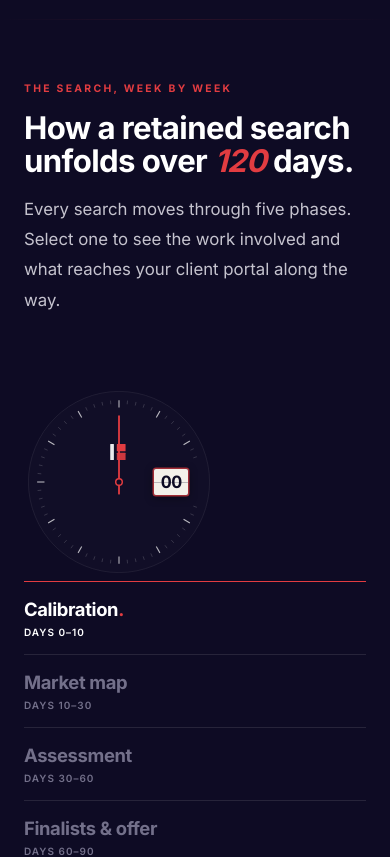
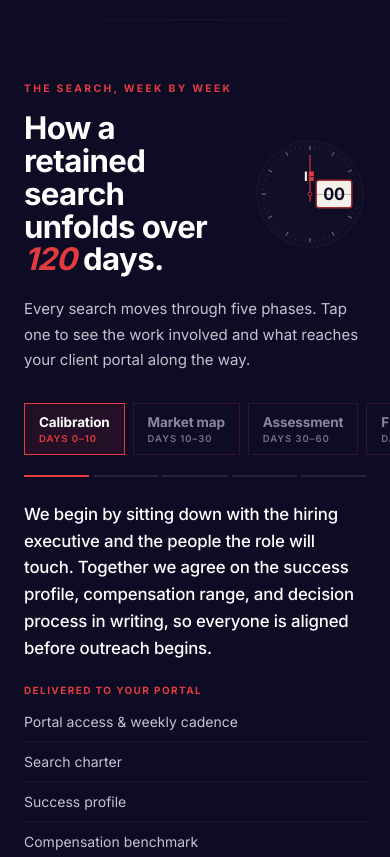
Before and after one commit to rc562/bound-search-partners, a React (Vite) app: page / in a window 390 px wide. Shown: the part 3500-4357 px from the top of the page. Built offline with nearby package versions, Linux system fonts and the light colour scheme.

Commit message:
Add files via upload

```diff
--- a/src/App.jsx
+++ b/src/App.jsx
@@ -541,17 +541,29 @@ function Timeline({ variant }) {
     return (
       <section id="process" ref={ref} data-screen-label="Timeline" style={{ padding: "var(--section-y) 0", background: "var(--night)", overflow: "hidden" }}>
         <Wrap>
-          <div style={{ display: "grid", gridTemplateColumns: mobile ? "1fr" : "1fr 300px", gap: "clamp(2rem,4vw,5rem)", alignItems: "start" }}>
-            <div>{head}</div>
-            <div style={{ justifySelf: mobile ? "start" : "end", paddingTop: mobile ? 0 : 8, marginBottom: mobile ? 4 : 0 }}><SearchWatch day={watchDay} size={mobile ? 190 : 260} /></div>
+          <div style={{ display: "grid", gridTemplateColumns: mobile ? "1fr" : "1fr 300px", gap: mobile ? 0 : "clamp(2rem,4vw,5rem)", alignItems: "start" }}>
+            <div>{mobile ? (
+              <React.Fragment>
+                <Eyebrow style={{ marginBottom: 16 }}>The search, week by week</Eyebrow>
+                <div style={{ display: "grid", gridTemplateColumns: "1fr 112px", gap: 16, alignItems: "center", marginBottom: 20 }}>
+                  <Heading style={{ fontSize: "clamp(1.75rem,7.5vw,2.3rem)" }}>How a retained search unfolds over <em style={{ color: "var(--red)", fontStyle: "italic" }}>120</em> days.</Heading>
+                  <SearchWatch day={watchDay} size={112} />
+                </div>
+                <p style={{ fontSize: 15, lineHeight: 1.7, color: "var(--text-secondary)", margin: "0 0 28px" }}>Every search moves through five phases. Tap one to see the work involved and what reaches your client portal along the way.</p>
+              </React.Fragment>
+            ) : head}</div>
+            {!mobile && <div style={{ justifySelf: "end", paddingTop: 8 }}><SearchWatch day={watchDay} size={260} /></div>}
           </div>
           {mobile ? (
             <div>
-              {PHASES.map((p, i) => { const on = active === i; return (
-                <button key={i} onClick={() => pick(i)} aria-pressed={on} style={{ fontFamily: "inherit", background: "none", border: "none", borderTop: `1px solid ${on ? "var(--red)" : "rgba(255,255,255,.1)"}`, width: "100%", textAlign: "left", cursor: "pointer", padding: "16px 0", display: "flex", flexDirection: "column", alignItems: "flex-start", gap: 6, color: on ? "#fff" : "var(--text-faint)", transition: "all .35s" }}>
-                  <span style={{ fontSize: "1.15rem", fontWeight: 700, letterSpacing: "-.02em" }}>{p.t}<span style={{ color: on ? "var(--red)" : "transparent" }}>.</span></span>
-                  <span style={{ fontSize: 10, fontWeight: 600, letterSpacing: ".1em", textTransform: "uppercase", whiteSpace: "nowrap" }}>{p.d}</span>
-                </button>); })}
+              <div className="v2-hscroll" style={{ display: "flex", gap: 8, overflowX: "auto", margin: "0 calc(-1 * var(--gutter))", padding: "2px var(--gutter) 6px", scrollbarWidth: "none", WebkitOverflowScrolling: "touch" }}>
+                {PHASES.map((p, i) => { const on = active === i; return (
+                  <button key={i} onClick={() => pick(i)} aria-pressed={on} style={{ fontFamily: "inherit", flexShrink: 0, background: on ? "rgba(226,60,65,.1)" : "transparent", border: `1px solid ${on ? "var(--red)" : "var(--red-018)"}`, cursor: "pointer", padding: "10px 14px", display: "flex", flexDirection: "column", alignItems: "flex-start", gap: 3, color: on ? "#fff" : "var(--text-muted)", transition: "all .3s", minHeight: 44 }}>
+                    <span style={{ fontSize: 13.5, fontWeight: 700, letterSpacing: "-.01em", whiteSpace: "nowrap" }}>{p.t}</span>
+                    <span style={{ fontSize: 9.5, fontWeight: 600, letterSpacing: ".1em", textTransform: "uppercase", whiteSpace: "nowrap", color: on ? "var(--red)" : "var(--text-faint)" }}>{p.d}</span>
+                  </button>); })}
+              </div>
+              <div style={{ display: "flex", gap: 4, marginTop: 14 }}>{PHASES.map((p, i) => <span key={i} style={{ height: 2, flex: 1, background: i <= active ? "var(--red)" : "rgba(255,255,255,.1)", transition: "background .4s" }} />)}</div>
             </div>
           ) : (
           <div>
@@ -569,13 +581,13 @@ function Timeline({ variant }) {
             </div>
           </div>
           )}
-          <div style={{ marginTop: "clamp(2rem,5vw,4.5rem)" }}>
+          <div style={{ marginTop: mobile ? 24 : "clamp(2rem,5vw,4.5rem)" }}>
             <Stack items={PHASES} active={active} render={(p, i) => (
-              <div className="v2-grid-2" style={{ display: "grid", gridTemplateColumns: "1.2fr .8fr", gap: "clamp(2rem,6vw,7rem)", alignItems: "start" }}>
-                <p style={{ fontSize: "clamp(1.15rem,1.6vw,1.45rem)", lineHeight: 1.6, color: "#fff", fontWeight: 500, letterSpacing: "-.01em", margin: 0, maxWidth: 680 }}>{p.what}</p>
+              <div className="v2-grid-2" style={{ display: "grid", gridTemplateColumns: "1.2fr .8fr", gap: mobile ? 22 : "clamp(2rem,6vw,7rem)", alignItems: "start" }}>
+                <p style={{ fontSize: mobile ? "1.05rem" : "clamp(1.15rem,1.6vw,1.45rem)", lineHeight: 1.6, color: "#fff", fontWeight: 500, letterSpacing: "-.01em", margin: 0, maxWidth: 680 }}>{p.what}</p>
                 <div>
                   <div style={{ ...KICK, marginBottom: 6 }}>Delivered to your portal</div>
-                  {DELIV.filter((x) => x.p === i).map((x) => <div key={x.t} style={{ padding: "13px 0", borderBottom: "1px solid var(--white-06)", fontSize: 15, color: "var(--text-secondary)" }}>{x.t}</div>)}
+                  {DELIV.filter((x) => x.p === i).map((x) => <div key={x.t} style={{ padding: mobile ? "11px 0" : "13px 0", borderBottom: "1px solid var(--white-06)", fontSize: mobile ? 14 : 15, color: "var(--text-secondary)" }}>{x.t}</div>)}
                 </div>
               </div>
             )} />
@@ -783,21 +795,23 @@ function Industries() {
     </div>
   );
   return (
-    <section id="industries" data-screen-label="Industries" style={{ padding: "var(--section-y-lg) 0", background: "var(--night)", overflow: "hidden" }}>
+    <section id="industries" data-screen-label="Industries" style={{ padding: mobile ? "var(--section-y) 0" : "var(--section-y-lg) 0", background: "var(--night)", overflow: "hidden" }}>
       <Wrap max={1100} style={{ textAlign: mobile ? "left" : "center" }}>
         <Eyebrow style={{ marginBottom: 18 }}>Industries</Eyebrow>
-        <Heading style={{ marginBottom: "clamp(2.5rem,5vw,4rem)" }}>Sectors we know well<span style={{ color: "var(--red)" }}>.</span></Heading>
-        <div style={{ fontSize: mobile ? "1.35rem" : "clamp(1.25rem,2.5vw,2rem)", fontWeight: 700, letterSpacing: "-.02em", lineHeight: 1.5, display: "flex", flexWrap: "wrap", justifyContent: "center", gap: mobile ? "4px 0" : "6px 0", flexDirection: mobile ? "column" : "row" }}>
+        <Heading style={{ marginBottom: mobile ? 12 : "clamp(2.5rem,5vw,4rem)" }}>Sectors we know well<span style={{ color: "var(--red)" }}>.</span></Heading>
+        {mobile && <p style={{ fontSize: 14, color: "var(--text-muted)", lineHeight: 1.7, margin: "0 0 22px" }}>Tap a sector to see the roles we place there.</p>}
+        <div style={{ fontSize: mobile ? "1.15rem" : "clamp(1.25rem,2.5vw,2rem)", fontWeight: 700, letterSpacing: "-.02em", lineHeight: 1.5, display: "flex", flexWrap: "wrap", justifyContent: "center", gap: mobile ? 0 : "6px 0", flexDirection: mobile ? "column" : "row", borderTop: mobile ? "1px solid var(--white-06)" : "none" }}>
           {INDS.map((x, i) => {
             const lit = open === i;
             return (
               <React.Fragment key={i}>
                 <span role="button" tabIndex={0} onClick={() => setOpen(lit ? -1 : i)} onKeyDown={(e) => { if (e.key === "Enter" || e.key === " ") { e.preventDefault(); setOpen(lit ? -1 : i); } }}
-                  className={lit || mobile ? "" : "bsp-ghost"} style={{ cursor: "pointer", color: lit ? "#fff" : mobile ? "rgba(197,195,206,.45)" : "transparent", transition: "color .4s", userSelect: "none", padding: mobile ? ".25rem 0" : "0 .35em", textAlign: mobile ? "left" : "center", display: "inline-block" }}>
-                  {x.n}<span style={{ color: lit ? "var(--red)" : "transparent" }}>.</span>
+                  className={lit || mobile ? "" : "bsp-ghost"} style={{ cursor: "pointer", color: lit ? "#fff" : mobile ? "var(--text-secondary)" : "transparent", transition: "color .4s", userSelect: "none", padding: mobile ? "15px 0" : "0 .35em", textAlign: mobile ? "left" : "center", display: mobile ? "flex" : "inline-block", justifyContent: "space-between", alignItems: "center", gap: 12, borderBottom: mobile && !lit ? "1px solid var(--white-06)" : "1px solid transparent", minHeight: mobile ? 44 : undefined }}>
+                  <span>{x.n}<span style={{ color: lit ? "var(--red)" : "transparent" }}>.</span></span>
+                  {mobile && <span aria-hidden="true" style={{ color: "var(--red)", fontSize: 18, fontWeight: 400, lineHeight: 1, transform: lit ? "rotate(45deg)" : "none", transition: "transform .3s", opacity: .8 }}>+</span>}
                 </span>
                 {!mobile && i < INDS.length - 1 && <span aria-hidden="true" style={{ color: "var(--red)", opacity: .45, fontWeight: 400 }}>·</span>}
-                {mobile && <div style={{ overflow: "hidden", maxHeight: lit ? 800 : 0, transition: "max-height .45s var(--ease-signature)" }}><div style={{ padding: "8px 0 22px" }}>{anno(x)}</div></div>}
+                {mobile && <div style={{ overflow: "hidden", maxHeight: lit ? 800 : 0, transition: "max-height .45s var(--ease-signature)", borderBottom: lit ? "1px solid var(--white-06)" : "none" }}><div style={{ padding: "0 0 22px" }}>{anno(x)}</div></div>}
               </React.Fragment>
             );
           })}
```
